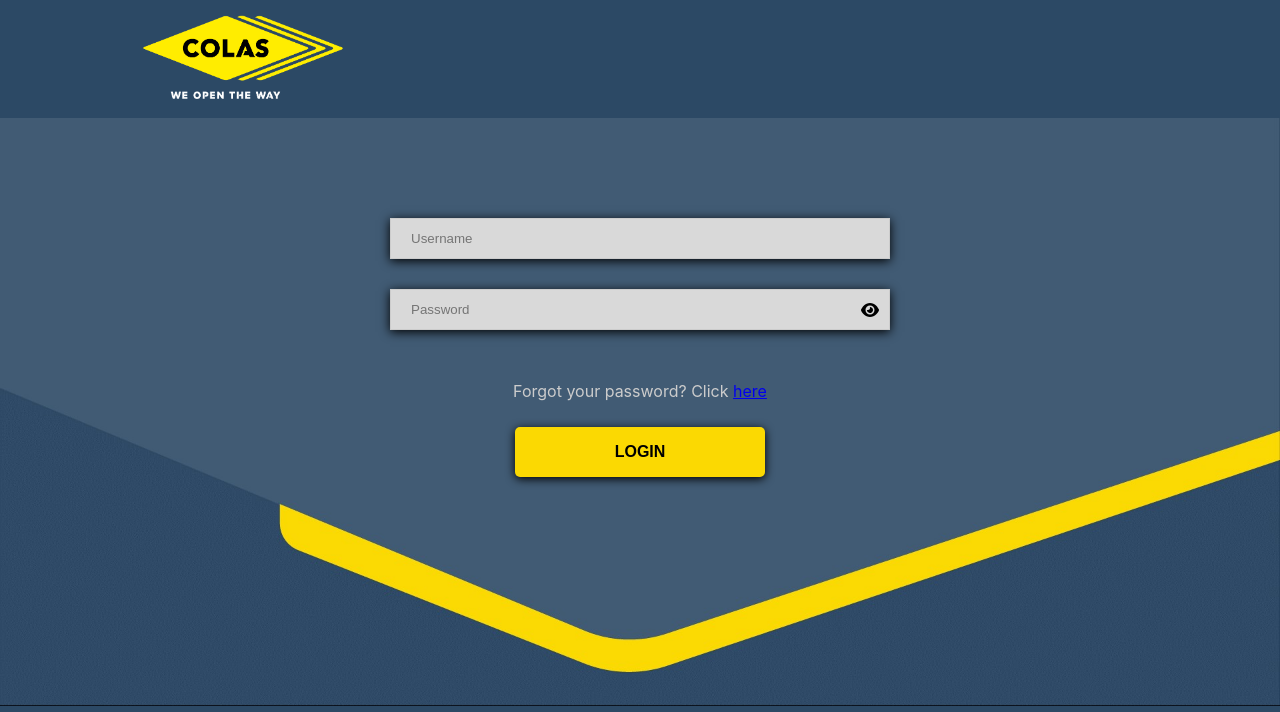
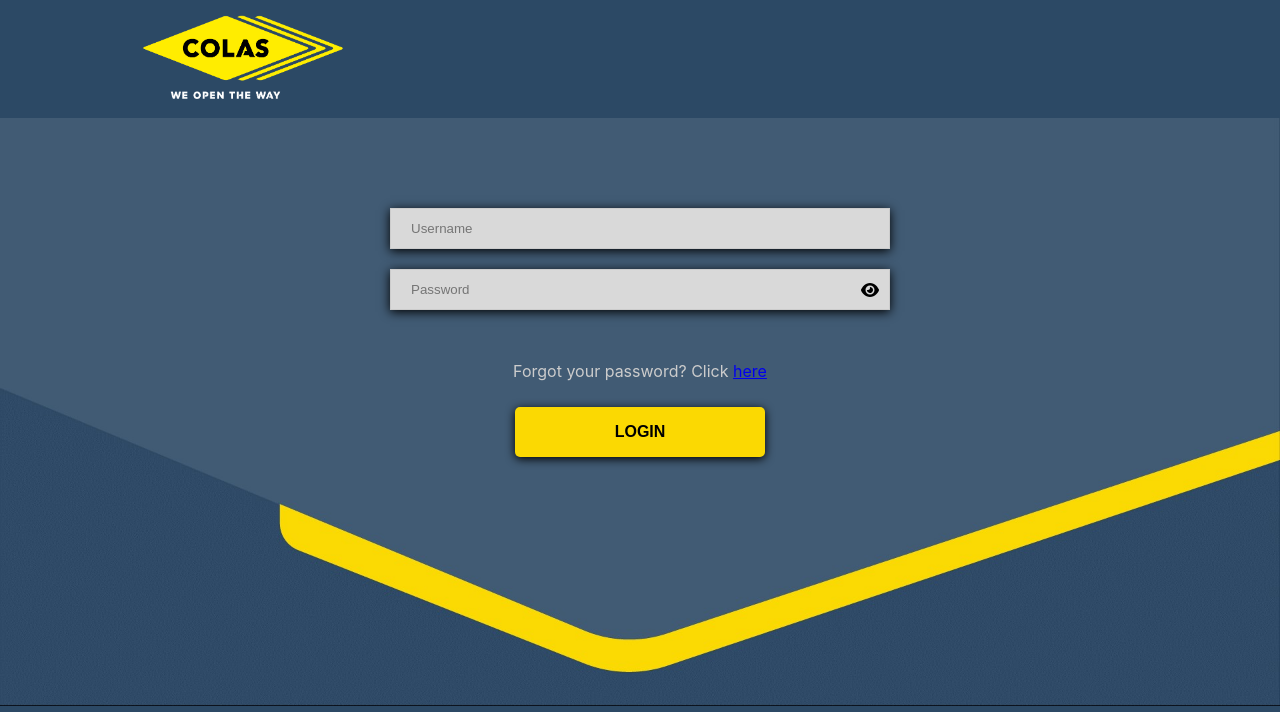
Before and after one commit to UP927887/industrial-project-grp4, a React (Create React App) app in the folder front_end/: page / in a window 1280 px wide. Shown: the top 712 px of the page. Built offline with nearby package versions, Linux system fonts and the light colour scheme.

Commit message:
Fixed the login issue. Changed classnames back to normal

```diff
--- a/front_end/src/App.css
+++ b/front_end/src/App.css
@@ -109,7 +109,7 @@ label {
   margin-bottom: 10px;
 }
 
-.input-field {
+.username, .password {
   box-shadow: 0 2px 10px;
   background-color: #D9D9D9;
   width: 100%;
--- a/front_end/src/Login.jsx
+++ b/front_end/src/Login.jsx
@@ -67,7 +67,9 @@ export default function Login() {
         const forgotPassword = document.querySelector('.forgotPassword');
         const forgotPassBox = document.querySelector('.forgot-pass-container');
         const notClickableLoginButton = document.querySelector('.btn-login');
-        const inputs = document.querySelector('.input-field');
+        const username = document.querySelector('.username');
+        const password = document.querySelector('.password');
+
 
         const exitButton = document.querySelector('.exit');
         forgotPassBox.style.display = 'none';
@@ -76,14 +78,16 @@ export default function Login() {
             blurBackground.style.filter = 'blur(5px)';
             notClickableLoginButton.style.pointerEvents = 'none';
             forgotPassBox.style.display = 'block';
-            inputs.disabled = true;
+            username.disabled = true;
+            password.disabled = true;
             forgotPassword.style.pointerEvents ='none';
         }
         const unBlurContainers = () => {
             blurBackground.style.filter = 'none';
             notClickableLoginButton.style.pointerEvents = 'auto';
             forgotPassBox.style.display = 'none';
-            inputs.disabled = false;
+            username.disabled = false;
+            password.disabled = false;
             forgotPassword.style.pointerEvents ='auto';
 
         }
@@ -114,7 +118,7 @@ export default function Login() {
                         <div>
                             <label type="username" htmlFor="username"/>
                             <input
-                                className="input-field"
+                                className="login-form username"
                                 name="uname"
                                 placeholder="Username"
                                 type="uname" required
@@ -126,7 +130,7 @@ export default function Login() {
                             <label type="password" htmlFor="password"/>
 
                             <input
-                                className="input-field"
+                                className="login-form password"
                                 name="pw"
                                 placeholder='Password'
                                 type={seePw ? "password":"text"} required
```
